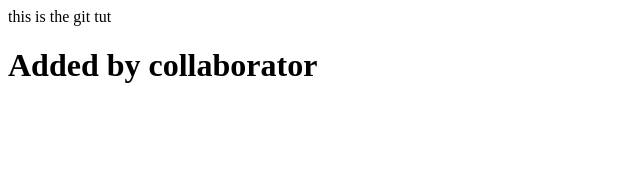
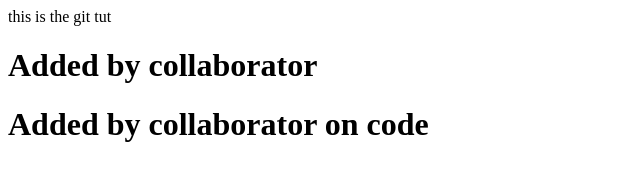
Before and after one commit to Ayala679/test, a plain HTML site: page index.html in a window 1280 px wide. Shown: the whole page, without its empty margins (0-640 px from the left). Drawn offline with Linux system fonts and the light colour scheme.

Commit message:
add h1 by collaborator

```diff
--- a/index.html
+++ b/index.html
@@ -8,5 +8,6 @@
 <body>
     this is the git tut
     <h1>Added by collaborator</h1>
+    <h1>Added by collaborator on code</h1>
 </body>
 </html>
```
